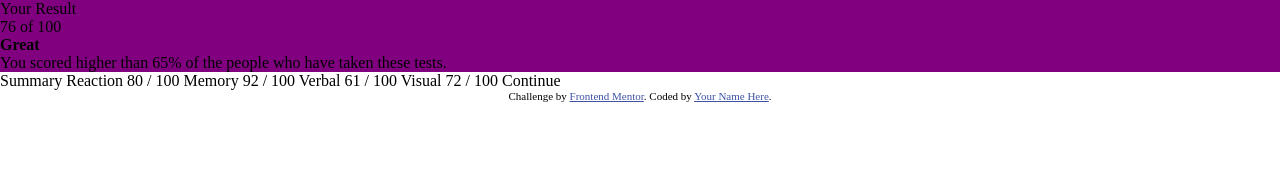
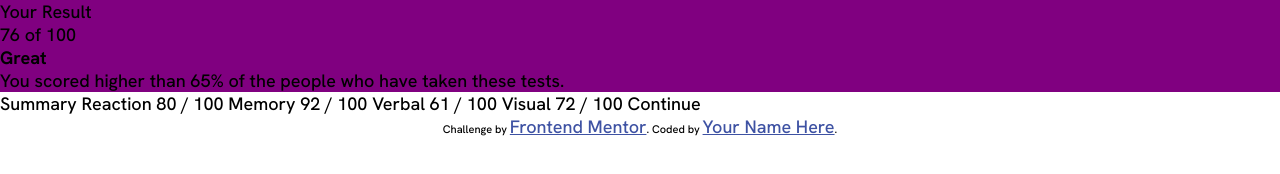
Before and after one commit to HollowZll/1-rst-challenge, a plain HTML site: page index.html in a window 1280 px wide. Drawn offline with Linux system fonts and the light colour scheme.

Commit message:
general styles and typo for the site

```diff
--- a/styles/styles.scss
+++ b/styles/styles.scss
@@ -1,7 +1,12 @@
+@import url('https://fonts.googleapis.com/css2?family=Hanken+Grotesk:wght@500;700;800&display=swap');
+
+
 * {
     margin: 0px;
     padding: 0px;
     box-sizing: border-box;
+    font-family: 'Hanken Grotesk', sans-serif;
+    font-size: 18px;
 }
 
 
```
Also changed, not shown: styles/styles.css, 1 other file.
